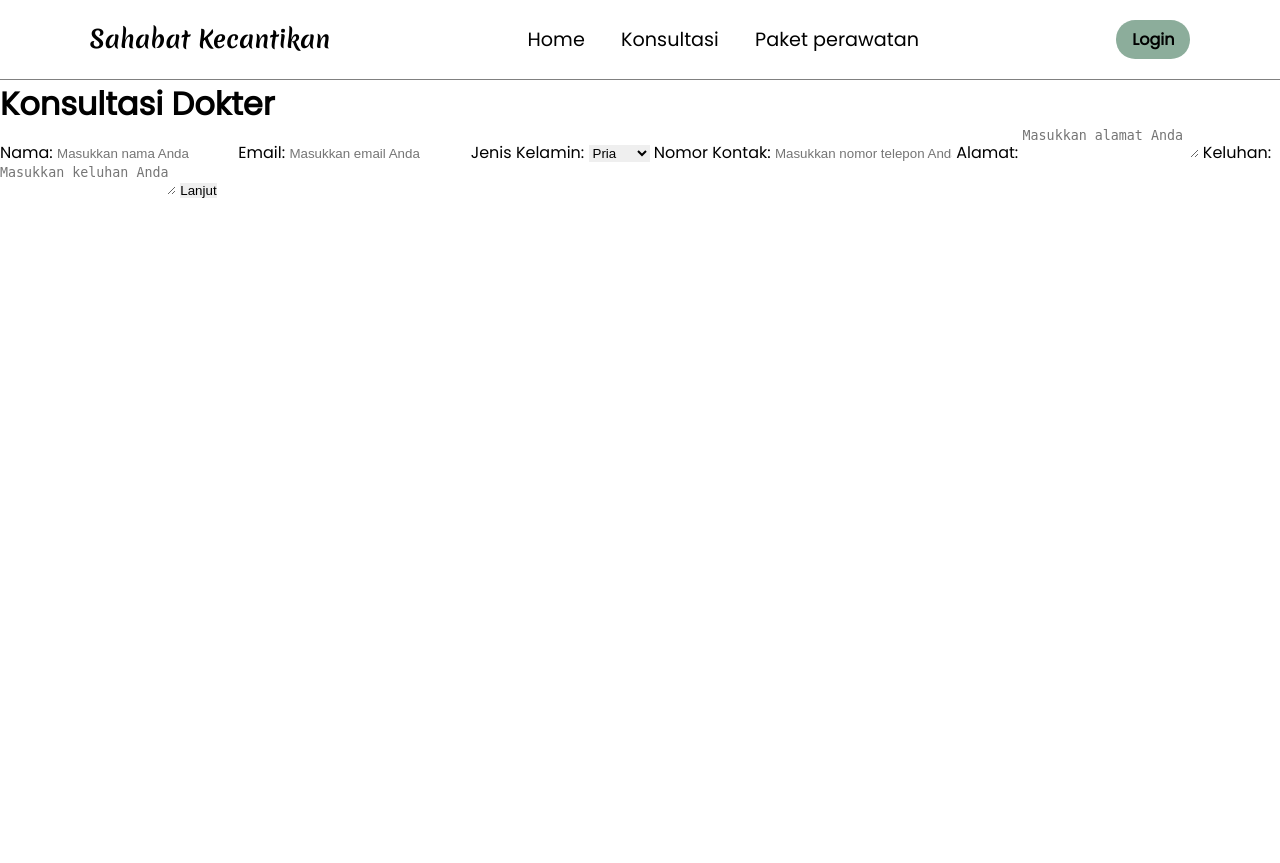
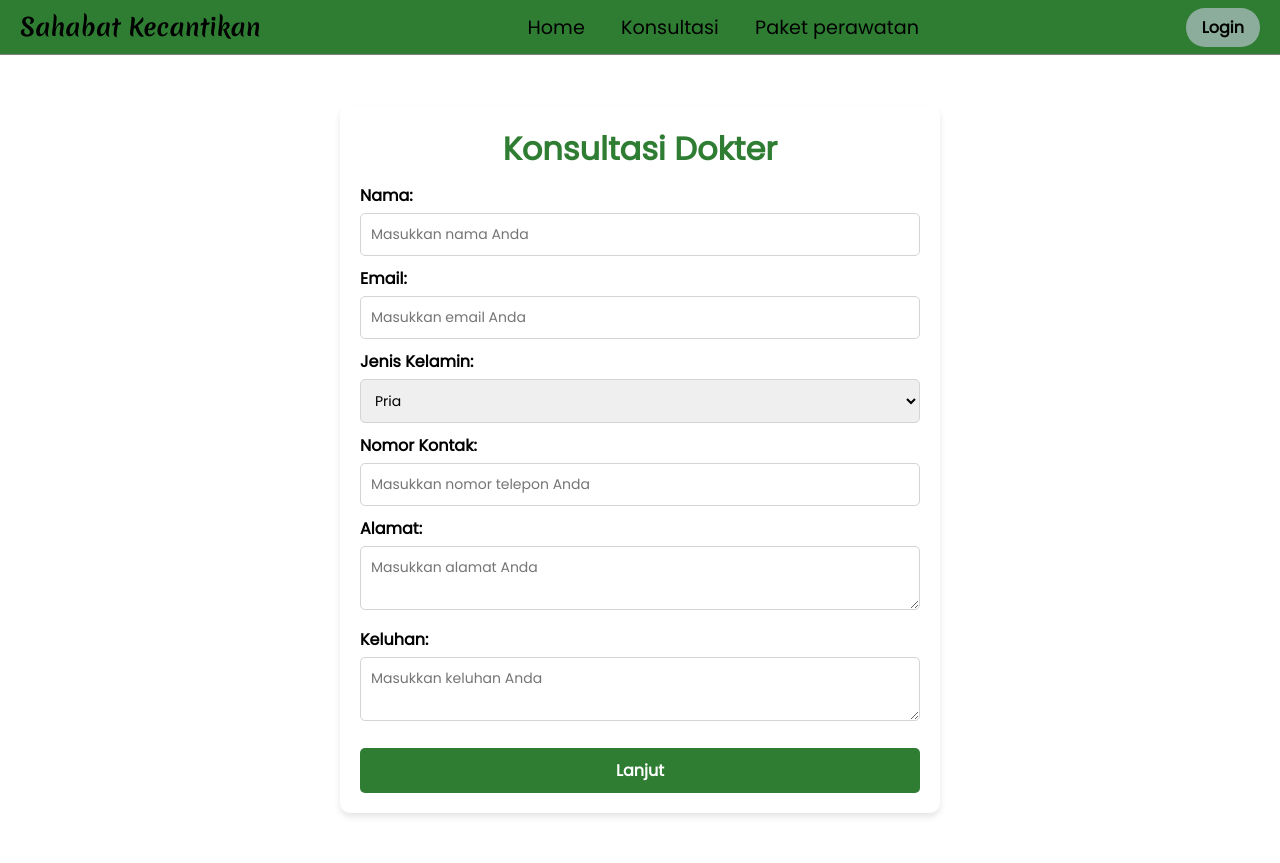
Before and after one commit to ferdi-oktavian/tugas_RPL, a PHP site: page /konsultasi1.php in a window 1280 px wide. Before the commit the page ends 198 px from the top, so only its background shows below. Run offline with PHP 8.4, Linux system fonts and the light colour scheme.

Commit message:
Update konsultasi.css

```diff
--- a/tugas web/css/konsultasi.css
+++ b/tugas web/css/konsultasi.css
@@ -64,3 +64,95 @@ body {
 .navbar .navbar-login a:hover {
   color: var(--bg);
 }
+body {
+  font-family: "Poppins", sans-serif;
+  background-color: var(--bg);
+  color: #010101;
+}
+
+.container {
+  max-width: 600px;
+  margin: 50px auto;
+  background: white;
+  border-radius: 10px;
+  box-shadow: 0 4px 6px rgba(0, 0, 0, 0.1);
+  padding: 20px;
+}
+
+h1 {
+  text-align: center;
+  color: #2e7d32;
+  font-weight: 600;
+}
+
+label {
+  font-weight: 600;
+  margin-top: 10px;
+  display: block;
+}
+
+input, textarea, select, button {
+  width: 100%;
+  padding: 10px;
+  margin-top: 5px;
+  border: 1px solid #d4d4d4;
+  border-radius: 5px;
+  font-family: 'Poppins', sans-serif;
+  font-size: 14px;
+}
+
+button {
+  background-color: #2e7d32;
+  color: white;
+  border: none;
+  cursor: pointer;
+  margin-top: 20px;
+  font-size: 16px;
+  font-weight: 600;
+}
+
+button:hover {
+  background-color: #1b5e20;
+}
+
+/* Navbar Styling */
+.navbar {
+  display: flex;
+  justify-content: space-between;
+  align-items: center;
+  background: #2e7d32;
+  padding: 10px 20px;
+  color: white;
+}
+
+.navbar-logo {
+  font-family: 'Merienda', cursive;
+  font-size: 24px;
+  font-weight: 600;
+  color: white;
+  text-decoration: none;
+}
+
+.navbar-nav a {
+  color: white;
+  margin: 0 10px;
+  text-decoration: none;
+  font-weight: 500;
+}
+
+.navbar-nav a:hover {
+  text-decoration: underline;
+}
+
+.navbar-login a {
+  background: white;
+  color: #2e7d32;
+  padding: 5px 10px;
+  border-radius: 5px;
+  text-decoration: none;
+}
+
+.navbar-login a:hover {
+  background: #1b5e20;
+  color: white;
+}
```
